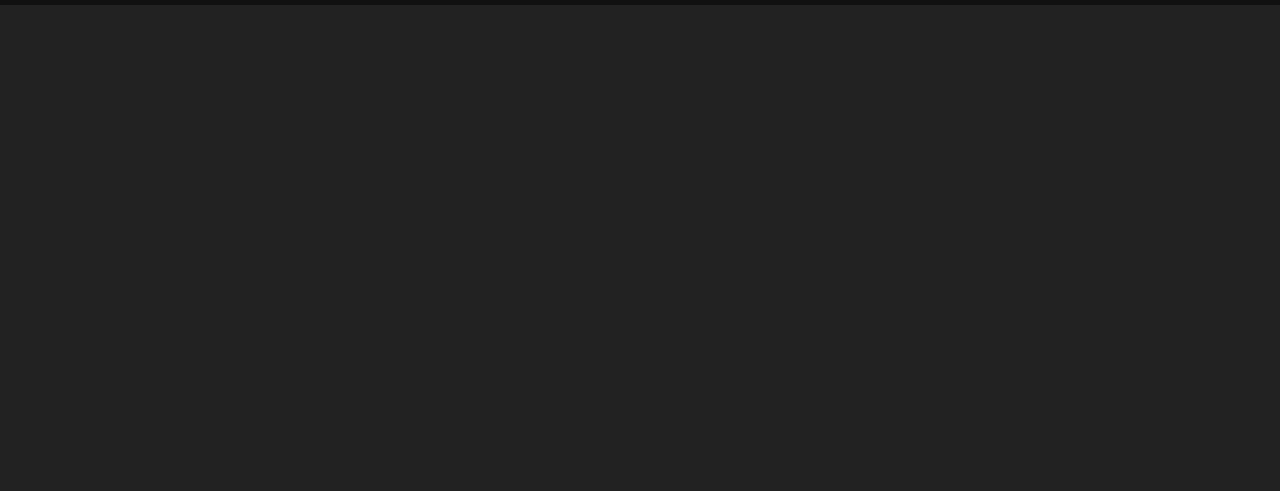
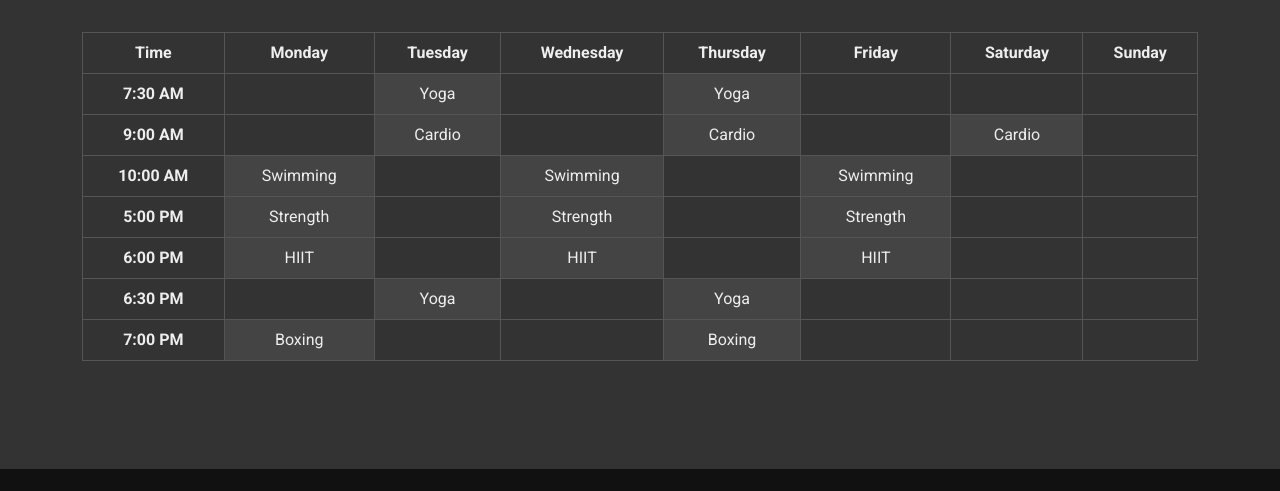
Before and after one commit to freed-man/mp1-gym, a plain HTML site: page classes.html in a window 1280 px wide. Shown: the part 391-882 px from the top of the page. Before the commit the page ends 800 px from the top, so only its background shows below. Drawn offline with nearby package versions, Linux system fonts and the light colour scheme.

Commit message:
updated class page
added classes table

```diff
--- a/assets/css/style.css
+++ b/assets/css/style.css
@@ -129,7 +129,7 @@ h1, h2, h3, h4, h5, h6 {
 }
 
 .social-icon {
-  font-size: 22px;
+  font-size: 30px;
   margin: 0 15px;
 }
 
@@ -189,6 +189,34 @@ h1, h2, h3, h4, h5, h6 {
   color: #5599cc;
 }
 
+/* class schedule table */
+.schedule-table {
+  width: 100%;
+  border-collapse: collapse;
+  margin-bottom: 20px;
+}
+
+.schedule-table th,
+.schedule-table td {
+  border: 1px solid #555;
+  padding: 8px;
+  text-align: center;
+}
+
+.schedule-table th {
+  background-color: #333;
+  font-weight: bold;
+}
+
+.time-col {
+  background-color: #333;
+  font-weight: bold;
+}
+
+.class-cell {
+  background-color: #444;
+}
+
 /* mobile view adjustments */
 @media (max-width: 768px) {
   .main-content {
--- a/classes.html
+++ b/classes.html
@@ -68,6 +68,109 @@
         </div>
     </section>
 
+    <main>
+        <!-- classes -->
+        <section class="main-content">
+            <div class="container">
+                <h2 class="text-center mb-5">Our <span class="text-highlight">Classes</span></h2>
+
+                <!-- class table -->
+                <div class="row mb-5">
+                    <div class="col-12">
+                        <div class="table-responsive">
+                            <table class="schedule-table">
+                                <thead>
+                                    <tr>
+                                        <th>Time</th>
+                                        <th>Monday</th>
+                                        <th>Tuesday</th>
+                                        <th>Wednesday</th>
+                                        <th>Thursday</th>
+                                        <th>Friday</th>
+                                        <th>Saturday</th>
+                                        <th>Sunday</th>
+                                    </tr>
+                                </thead>
+                                <tbody>
+                                    <tr>
+                                        <td class="time-col">7:30 AM</td>
+                                        <td></td>
+                                        <td class="class-cell">Yoga</td>
+                                        <td></td>
+                                        <td class="class-cell">Yoga</td>
+                                        <td></td>
+                                        <td></td>
+                                        <td></td>
+                                    </tr>
+                                    <tr>
+                                        <td class="time-col">9:00 AM</td>
+                                        <td></td>
+                                        <td class="class-cell">Cardio</td>
+                                        <td></td>
+                                        <td class="class-cell">Cardio</td>
+                                        <td></td>
+                                        <td class="class-cell">Cardio</td>
+                                        <td></td>
+                                    </tr>
+                                    <tr>
+                                        <td class="time-col">10:00 AM</td>
+                                        <td class="class-cell">Swimming</td>
+                                        <td></td>
+                                        <td class="class-cell">Swimming</td>
+                                        <td></td>
+                                        <td class="class-cell">Swimming</td>
+                                        <td></td>
+                                        <td></td>
+                                    </tr>
+                                    <tr>
+                                        <td class="time-col">5:00 PM</td>
+                                        <td class="class-cell">Strength</td>
+                                        <td></td>
+                                        <td class="class-cell">Strength</td>
+                                        <td></td>
+                                        <td class="class-cell">Strength</td>
+                                        <td></td>
+                                        <td></td>
+                                    </tr>
+                                    <tr>
+                                        <td class="time-col">6:00 PM</td>
+                                        <td class="class-cell">HIIT</td>
+                                        <td></td>
+                                        <td class="class-cell">HIIT</td>
+                                        <td></td>
+                                        <td class="class-cell">HIIT</td>
+                                        <td></td>
+                                        <td></td>
+                                    </tr>
+                                    <tr>
+                                        <td class="time-col">6:30 PM</td>
+                                        <td></td>
+                                        <td class="class-cell">Yoga</td>
+                                        <td></td>
+                                        <td class="class-cell">Yoga</td>
+                                        <td></td>
+                                        <td></td>
+                                        <td></td>
+                                    </tr>
+                                    <tr>
+                                        <td class="time-col">7:00 PM</td>
+                                        <td class="class-cell">Boxing</td>
+                                        <td></td>
+                                        <td></td>
+                                        <td class="class-cell">Boxing</td>
+                                        <td></td>
+                                        <td></td>
+                                        <td></td>
+                                    </tr>
+                                </tbody>
+                            </table>
+                        </div>
+                    </div>
+                </div>
+            </div>
+        </section>
+    </main>
+
     <!-- footer -->
     <footer class="footer">
         <div class="container">
```
